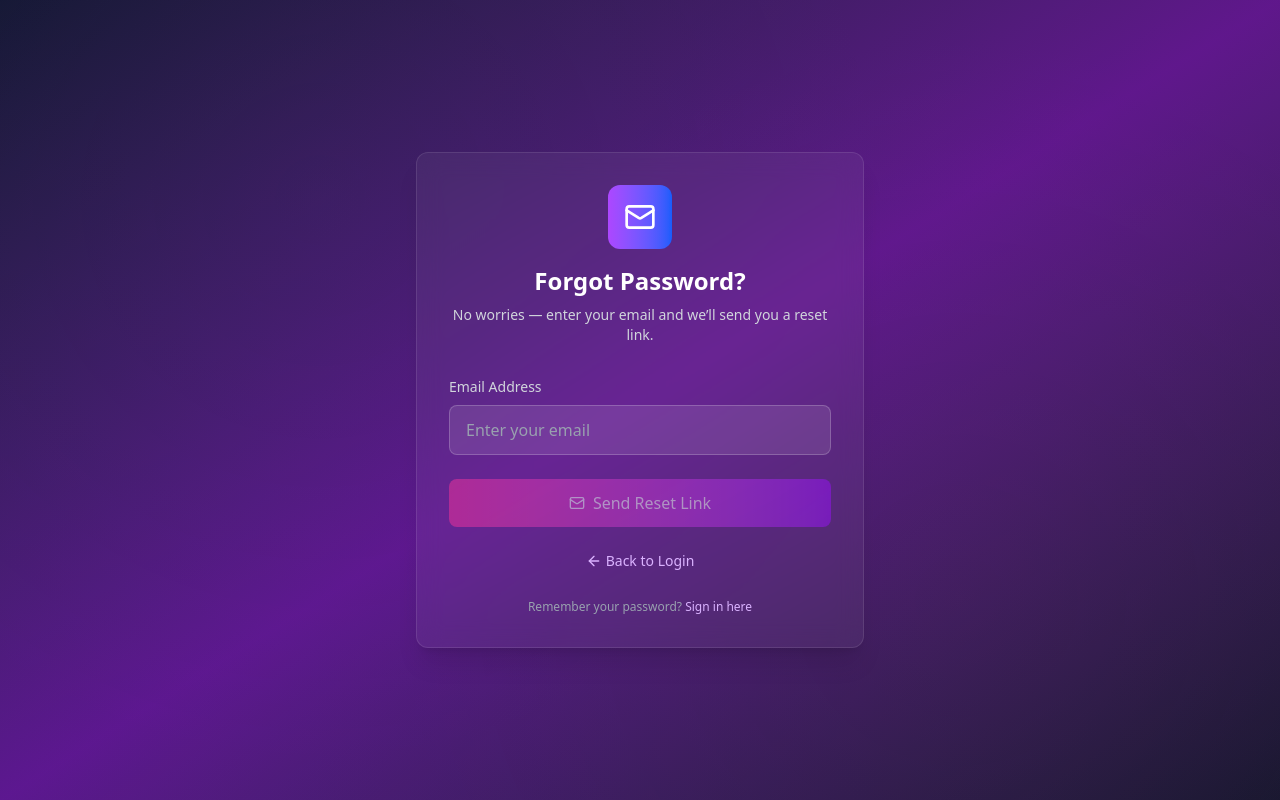
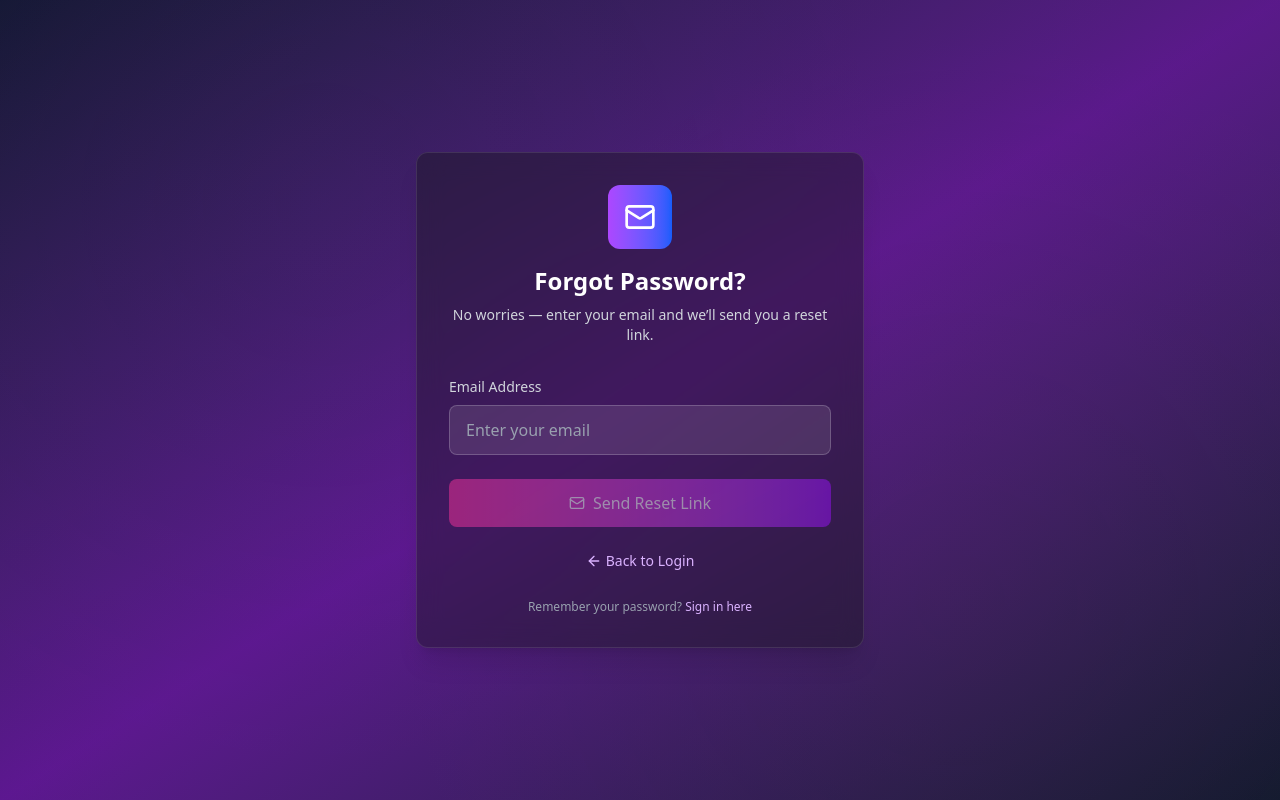
Before and after one commit to talhabilal-dev/next-auth-kit, a Next.js app: page /user/reset-password in a window 1280 px wide. Built offline with nearby package versions, Linux system fonts and the light colour scheme.

Commit message:
feat: Enhance README with detailed features and installation instructions; update layout metadata and improve user interface in reset-password and dashboard components; adjust login cookie settings for better security; refine middleware paths for user authentication

```diff
--- a/src/app/api/users/login/route.ts
+++ b/src/app/api/users/login/route.ts
@@ -68,9 +68,9 @@ export async function POST(req: NextRequest) {
 
     response.cookies.set("token", token, {
       httpOnly: true,
-      secure: process.env.NODE_ENV === "production",
-      sameSite: "strict",
-      maxAge: 24 * 60 * 60, // 1 day
+      secure: true,
+      sameSite: "none",
+      maxAge: rememberMe ? 7 * 24 * 60 * 60 : 24 * 60 * 60,
     });
 
     return response;
--- a/src/app/layout.tsx
+++ b/src/app/layout.tsx
@@ -14,7 +14,7 @@ const geistMono = Geist_Mono({
 });
 
 export const metadata: Metadata = {
-  title: "Next-Auth Kit",
+  title: "Next-Auth-Kit",
   description:
     "A Next.js starter kit with NextAuth.js for secure authentication",
 };
--- a/src/app/user/reset-password/page.tsx
+++ b/src/app/user/reset-password/page.tsx
@@ -148,7 +148,7 @@ const Page: React.FC = () => {
   return (
     <div className={`min-h-screen ${gradientBg} flex items-center justify-center p-4 relative`}>
       <div className="absolute inset-0 opacity-40 pointer-events-none">
-        <div className="absolute inset-0 bg-gradient-to-r from-purple-500/10 to-pink-500/10" />
+        <div className="absolute inset-0 bg-gradient-to-r from-purple-500/10 to-zinc-500/10" />
         <div
           className="absolute inset-0"
           style={{
@@ -157,7 +157,7 @@ const Page: React.FC = () => {
           }}
         />
       </div>
-      <div className="relative max-w-md w-full bg-white/5 border border-white/10 backdrop-blur-md rounded-xl p-8 shadow-xl text-white">
+      <div className="relative max-w-md w-full bg-zinc-900/40 border border-white/10 backdrop-blur-md rounded-xl p-8 shadow-xl text-white">
         <div className="text-center mb-8">
           <div className="w-16 h-16 bg-gradient-to-r from-purple-500 to-blue-600 rounded-xl flex items-center justify-center mx-auto mb-4">
             <Mail className="w-8 h-8 text-white" />
--- a/src/components/dashboard.tsx
+++ b/src/components/dashboard.tsx
@@ -46,7 +46,7 @@ const Dashboard: React.FC = () => {
     <div className="flex-1 bg-gradient-to-br from-gray-900 via-purple-900 to-violet-900 min-h-screen lg:ml-64 overflow-y-auto">
       <header className="bg-gray-800/30 backdrop-blur-md border-b border-gray-700/50 px-4 sm:px-6 py-4">
         <div className="flex flex-col sm:flex-row sm:items-center sm:justify-between space-y-4 sm:space-y-0">
-          <div className="ml-12 sm:ml-0">
+          <div className="ml-6 sm:ml-12">
             <h1 className="text-xl sm:text-2xl font-bold text-white">
               Dashboard
             </h1>
--- a/src/middleware.ts
+++ b/src/middleware.ts
@@ -5,6 +5,8 @@ const PUBLIC_PATHS = [
   "/user/register",
   "/user/verify-token",
   "/user/reset-password/verify",
+    "/user/reset-password",
+  "/user/verify",
   "/"
 ];
 
```
Also changed, not shown: 1 other file (tests, documents, lock files or other folders).
